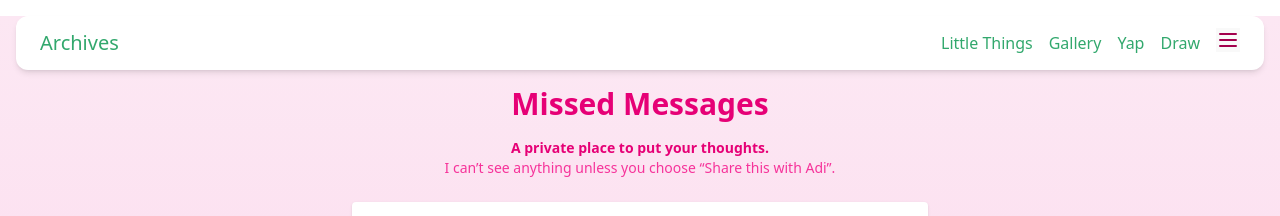
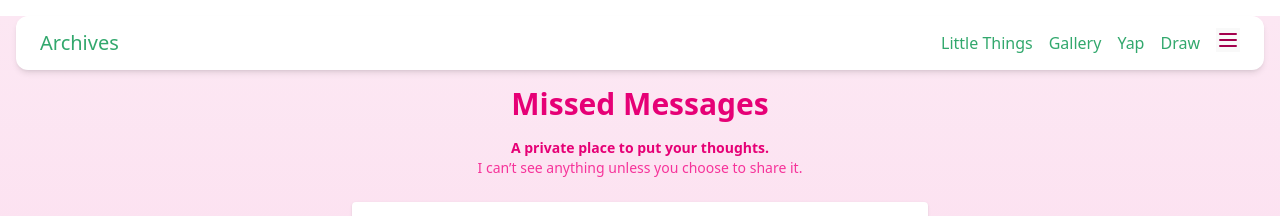
Before and after one commit to cylify/jade, a React (Vite) app: page /yap in a window 1280 px wide. Shown: the top 216 px of the page. Built offline with nearby package versions, Linux system fonts and the light colour scheme; no server answers; the database is empty; sample sign-in values are in the browser's storage.

Commit message:
Update Yap.jsx

```diff
--- a/src/pages/Yap.jsx
+++ b/src/pages/Yap.jsx
@@ -137,7 +137,7 @@ function Yap() {
         A private place to put your thoughts.
         <br />
         <span className="font-normal text-pink-500">
-          I can’t see anything unless you choose “Share this with Adi”.
+          I can’t see anything unless you choose to share it.
         </span>
       </p>
 
```
